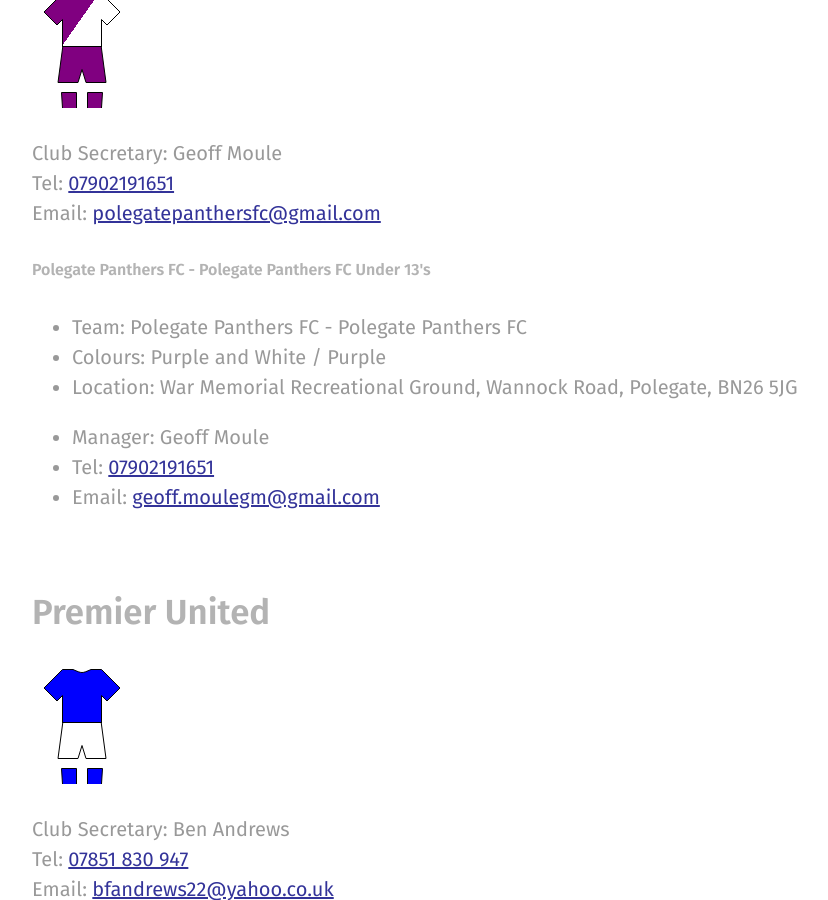
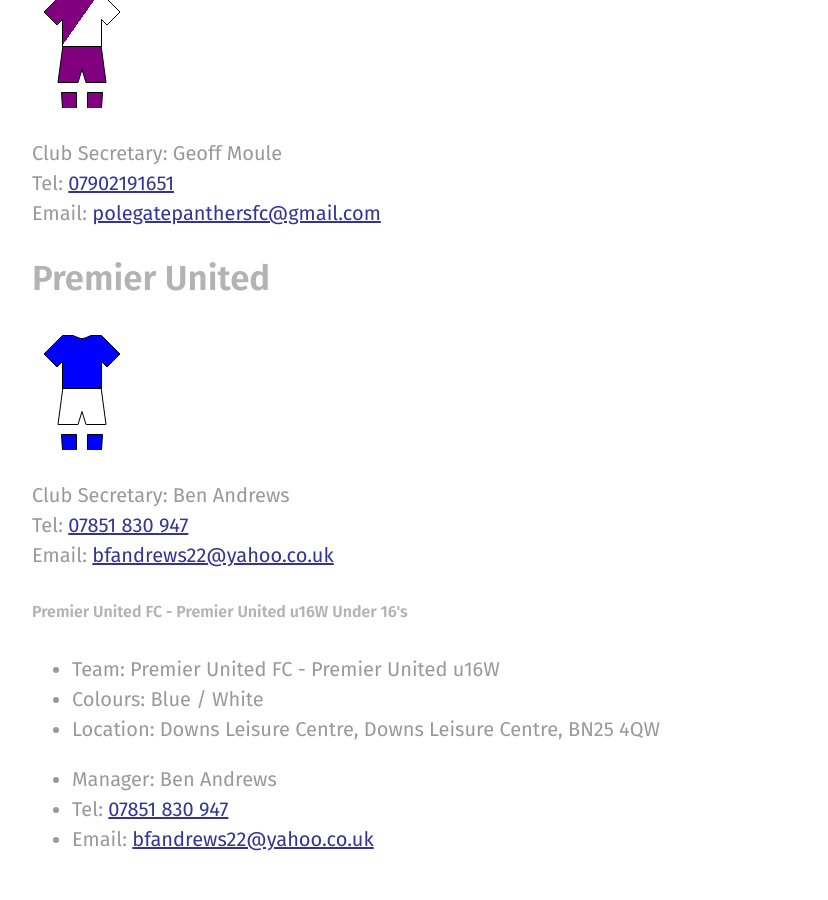
Before and after one commit to rotherleague/Rother, a Jekyll site: the page built from clubs.md, in a window 1280 px wide and 900 px high, scrolled down 7997 px. Shown: the whole window, without its empty margins (48-876 px from the left). Built offline with Jekyll 4.4.1, drawn with Linux system fonts in a browser that asks for light colours; nearby versions of some CDN libraries.

Commit message:
Update polegate_panthers.html

```diff
--- a/_includes/clubs/polegate_panthers.html
+++ b/_includes/clubs/polegate_panthers.html
@@ -4,21 +4,3 @@
 <p>Club Secretary: Geoff Moule<br>
   Tel: <a href="tel:07902191651">07902191651</a><br>
 Email: <a href="mailto:polegatepanthersfc@gmail.com">polegatepanthersfc@gmail.com</a></p>
-<div>
-	<div>
-  <h5>Polegate Panthers FC - Polegate Panthers FC Under 13's</h5>
-</div>
-<ul>
-  <li>Team: Polegate Panthers FC - Polegate Panthers FC</li>
-  <li>Colours: Purple and White / Purple</li>
-  <li>Location: War Memorial Recreational Ground, Wannock Road, Polegate, BN26 5JG</li>
-</ul>
-<ul>
-  <li>Manager: Geoff Moule<br>
-  </li>
-  <li>Tel: <a href="tel:07902191651">07902191651</a><br>
-  </li>
-  <li>Email: <a href="mailto:geoff.moulegm@gmail.com">geoff.moulegm@gmail.com</a></li>
-</ul>
-</div>
-<p>&nbsp;</p>
```
